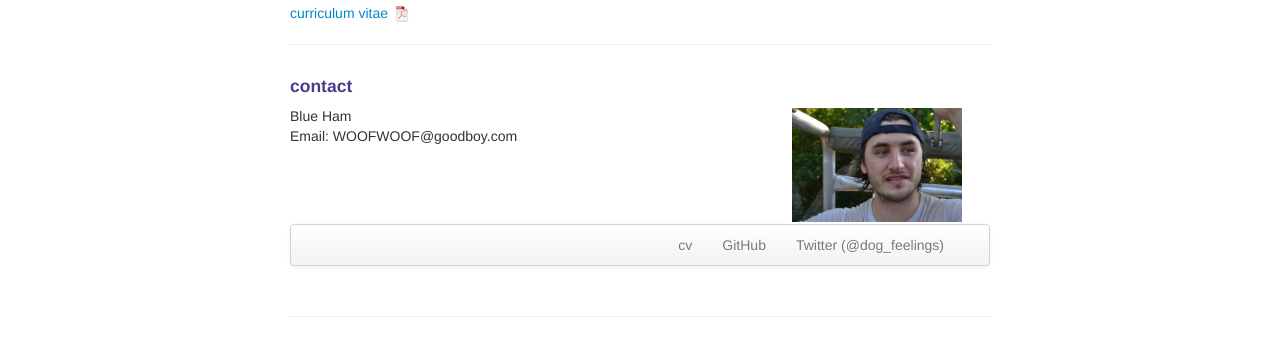
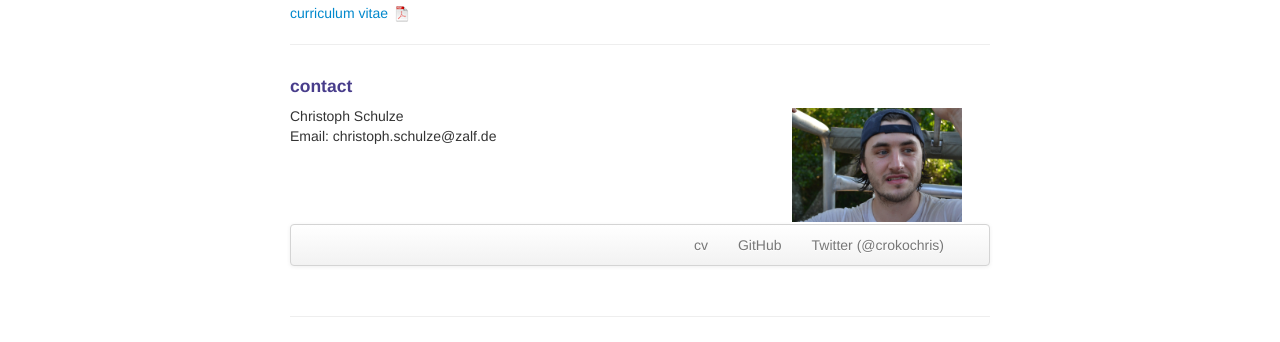
Before and after one commit to crokology/crokology.github.io, a Jekyll site: the page built from index.md, in a window 1280 px wide. Shown: the part 129-471 px from the top of the page. Built offline with Jekyll 4.4.1, drawn with Linux system fonts in a browser that asks for light colours.

Commit message:
Update index.md

```diff
--- a/index.md
+++ b/index.md
@@ -18,8 +18,8 @@ Blue Ham is a PhD candidate at Broom University. His research interests include
 
     <div class="row-fluid">
         <div class="span5">
-            Blue Ham<br/>
-            Email: WOOFWOOF@goodboy.com<br/>
+            Christoph Schulze<br/>
+            Email: christoph.schulze@zalf.de<br/>
         </div>
 
         <div class="span2">
@@ -34,8 +34,8 @@ Blue Ham is a PhD candidate at Broom University. His research interests include
   <div class="navbar-inner">
       <ul class="nav">
           <li><a href="{{ BASE_PATH }}/assets/CV.pdf">cv</a></li>
-          <li><a href="https://github.com/mbcarlos">GitHub</a></li>
-          <li><a href="https://twitter.com/dog_feelings">Twitter (@dog_feelings)</a></li>
+          <li><a href="https://github.com/crokology">GitHub</a></li>
+          <li><a href="https://twitter.com/crokochris">Twitter (@crokochris)</a></li>
       </ul>
   </div>
 </div>
```
